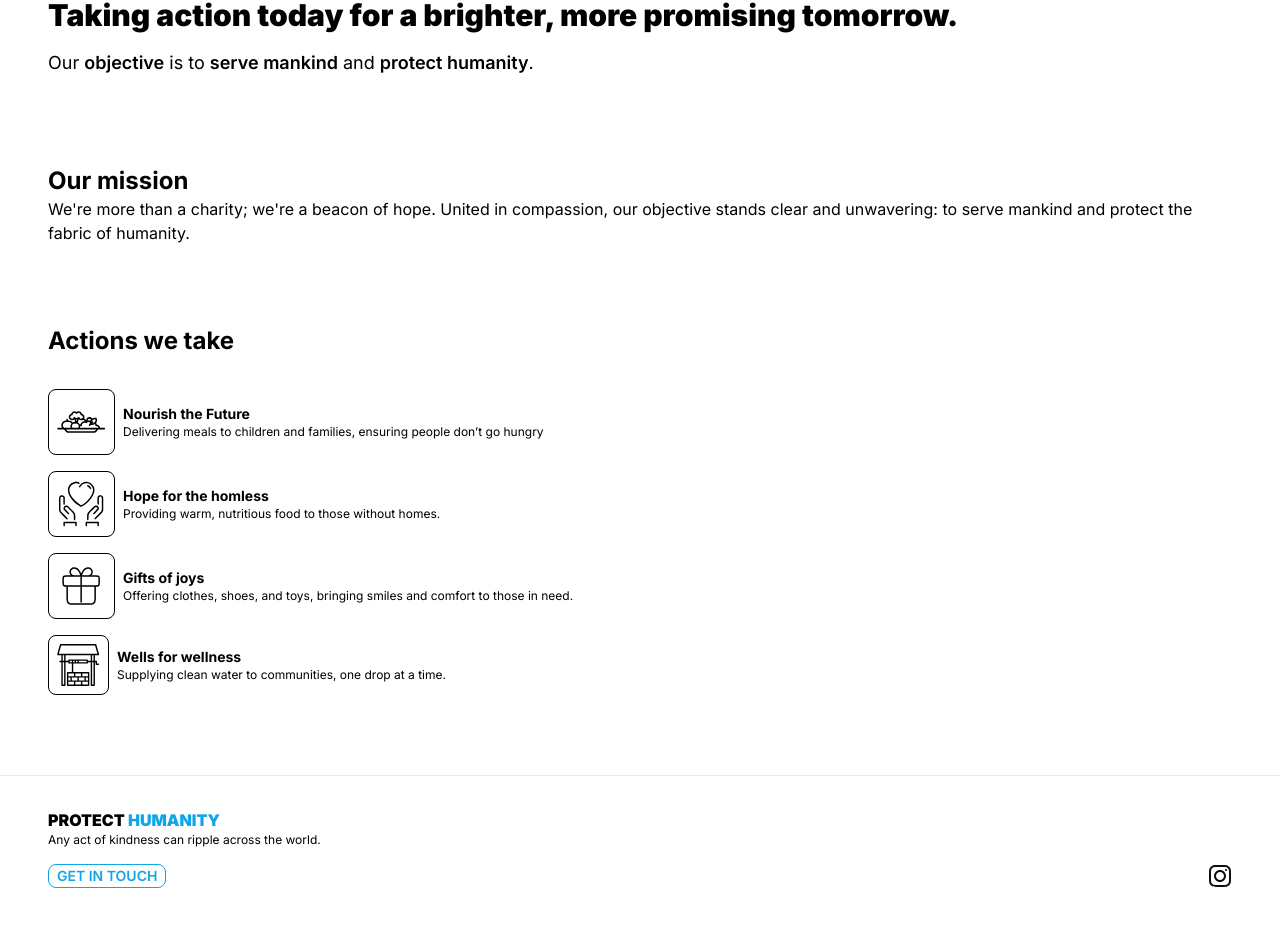
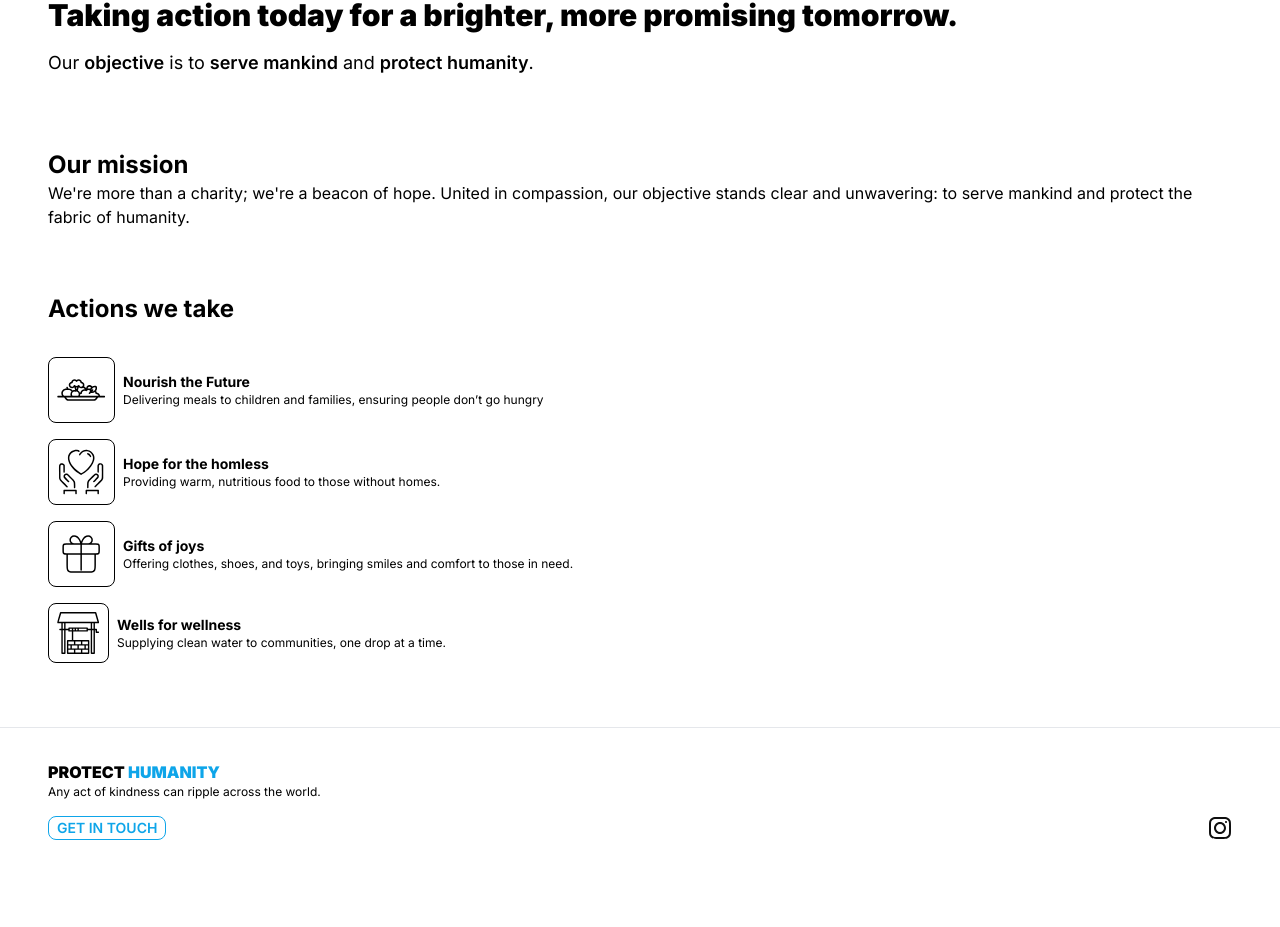
Before and after one commit to hasin202/project-humanity, a Next.js app: page / in a window 1280 px wide. Shown: the part 307-1234 px from the top of the page. After the commit the page ends 1211 px from the top, so only its background shows below. Built offline with nearby package versions, Linux system fonts and the light colour scheme.

Commit message:
chore: make container component to hold all content components

```diff
--- /dev/null
+++ b/app/components/content-container.tsx
@@ -0,0 +1,17 @@
+import Actions from "./actions";
+import Footer from "./footer";
+import HeroBanner from "./hero-banner";
+import Mission from "./missions";
+
+const ContentCont = () => {
+  return (
+    <div className="flex flex-col gap-16 ">
+      <HeroBanner />
+      <Mission />
+      <Actions />
+      <Footer />
+    </div>
+  );
+};
+
+export default ContentCont;
--- a/app/components/footer.tsx
+++ b/app/components/footer.tsx
@@ -1,6 +1,6 @@
 const Footer = () => {
   return (
-    <div className="w-full pt-8 mt-16 border-t">
+    <div className="w-full pt-8 border-t">
       <div className="px-12">
         <h2 className="font-black">
           PROTECT <span className="text-sky-500">HUMANITY</span>
--- a/app/components/missions.tsx
+++ b/app/components/missions.tsx
@@ -1,6 +1,6 @@
 const Mission = () => {
   return (
-    <div className="mt-16 mb-16 flex px-12 flex-col w-full items-start">
+    <div className="flex px-12 flex-col w-full items-start">
       <h2 className="font-bold text-2xl">Our mission</h2>
       <p>
         We&apos;re more than a charity; we&apos;re a beacon of hope. United in
--- a/app/page.tsx
+++ b/app/page.tsx
@@ -3,15 +3,13 @@ import Nav from "./components/nav";
 import Actions from "./components/actions";
 import Mission from "./components/missions";
 import Footer from "./components/footer";
+import ContentCont from "./components/content-container";
 
 export default function Home() {
   return (
     <main className="flex min-h-screen flex-col items-center gap-4 py-16">
       <Nav />
-      <HeroBanner />
-      <Mission />
-      <Actions />
-      <Footer />
+      <ContentCont />
     </main>
   );
 }
```
